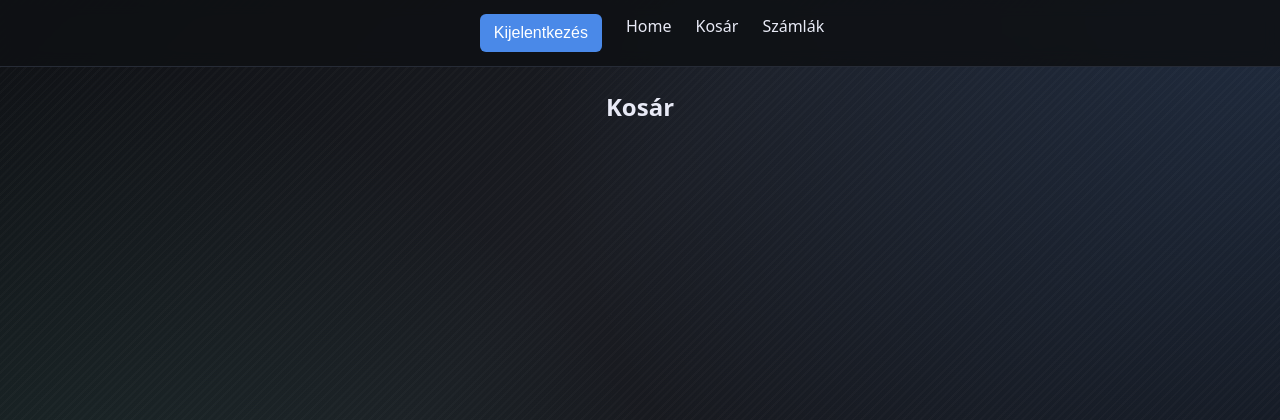
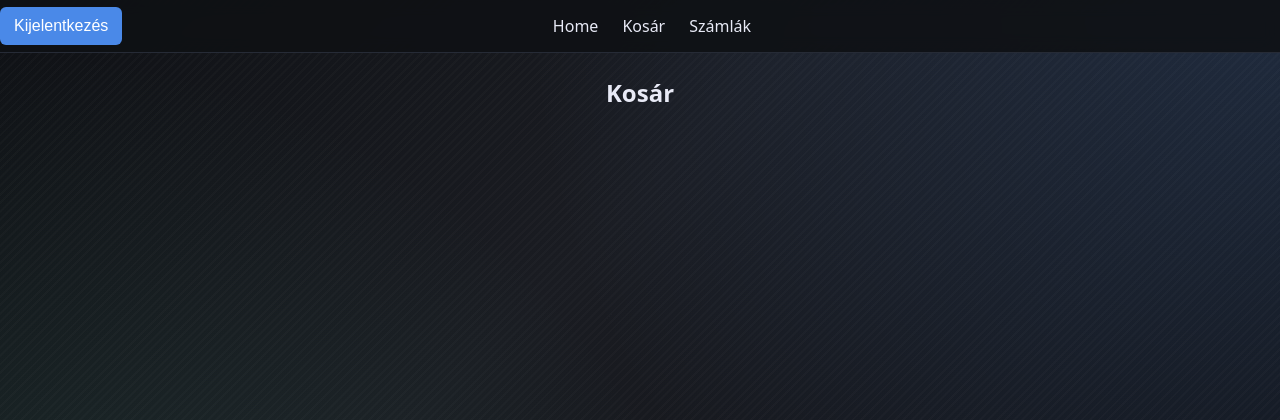
Before and after one commit to mzsl03/webshop, a Django app: page /cart/ in a window 1280 px wide. Shown: the top 420 px of the page. Run offline with Django 5.2, Linux system fonts and the light colour scheme; the visitor is signed in with stand-in values (Sample User, id 1).

Commit message:
stlye: added styling to logout button and nav items

```diff
--- a/core_webshop/phoneshop/static/css/style.css
+++ b/core_webshop/phoneshop/static/css/style.css
@@ -69,14 +69,25 @@ header {
 .nav--list {
     list-style: none;
     display: flex;
+    justify-content: space-between;
+    align-items: center;
+    padding: 0;
+    margin: 0;
     gap: 24px;
 }
+
+.logout {
+    position: absolute;
+    left: 0;
+}
+
 
 .nav--list .item a {
     color: var(--text);
     text-decoration: none;
     font-weight: 500;
     transition: color 0.2s ease;
+    margin-bottom: 5px;
 }
 
 .nav--list .item a:hover {
```
